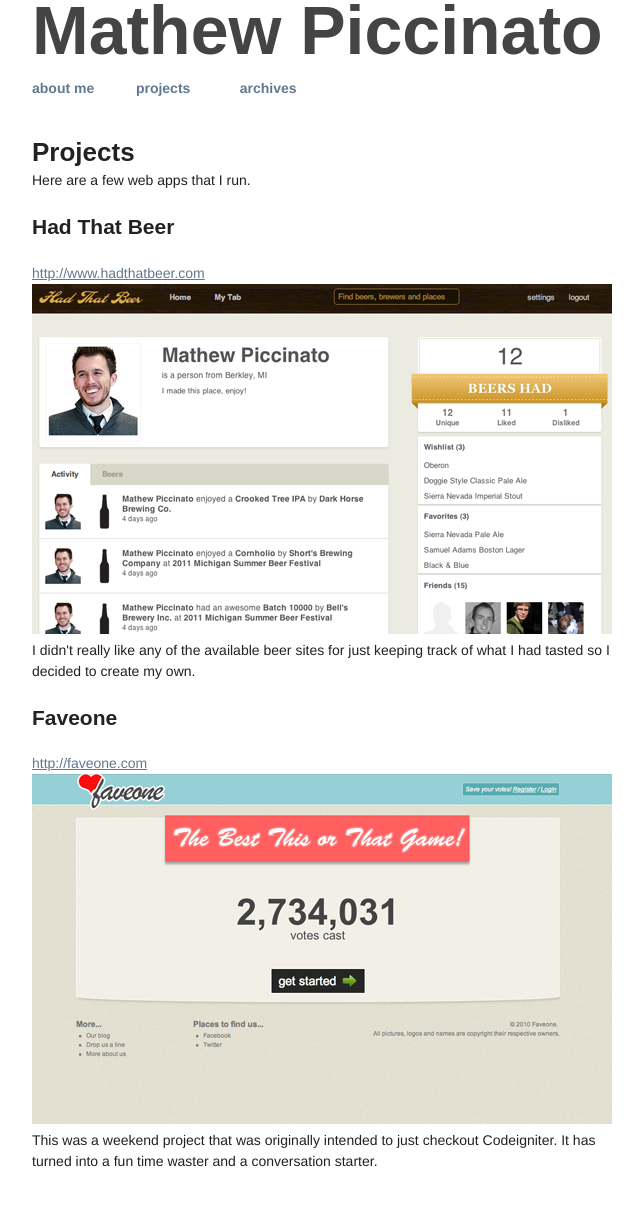
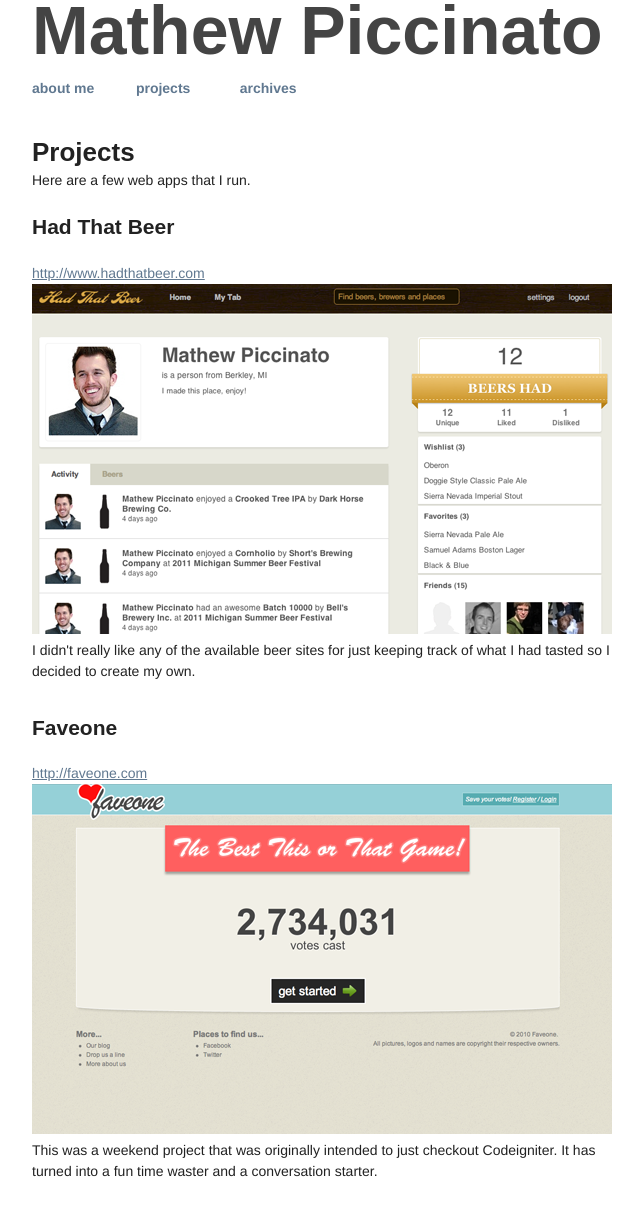
Before and after one commit to MPiccinato/mpiccinato.github.com, a Jekyll site: the page built from projects/index.html, in a window 1280 px wide. Shown: the whole page, without its empty margins (318-961 px from the left). Built offline with Jekyll 4.4.1, drawn with Linux system fonts in a browser that asks for light colours; nearby versions of some CDN libraries.

Commit message:
More styles

```diff
--- a/css/style.css
+++ b/css/style.css
@@ -107,7 +107,7 @@
 article h1 a{color:#222; text-decoration:none;}
 article section{color: #333;}
 .posts article h1{margin:0}
-
+.projects article h3{margin:0}
 
 .ir { display: block; text-indent: -999em; overflow: hidden; background-repeat: no-repeat; text-align: left; direction: ltr; }
 .hidden { display: none; visibility: hidden; }
--- a/projects/index.html
+++ b/projects/index.html
@@ -4,12 +4,16 @@
 <h2 class="page_title">Projects</h2>
 <p> Here are a few web apps that I run.</p>
 
+<article>
     <h3>Had That Beer</h3>
     <a class="project_link" href="http://www.hadthatbeer.com">http://www.hadthatbeer.com</a>
     <a class="screenshot" href="http://www.hadthatbeer.com"><img src="/images/hadthatbeer.png"/></a>
     <p>I didn't really like any of the available beer sites for just keeping track of what I had tasted so I decided to create my own.</p>
+</article>
 
+<article>
     <h3>Faveone</h3>
     <a class="project_link" href="http://faveone.com">http://faveone.com</a>
     <a class="screenshot" href="http://faveone.com"><img src="/images/faveone.png"/></a>
     <p>This was a weekend project that was originally intended to just checkout Codeigniter.  It has turned into a fun time waster and a conversation starter.</p>
+</article>
```
Lines whose indentation alone changed are shown as unchanged.
